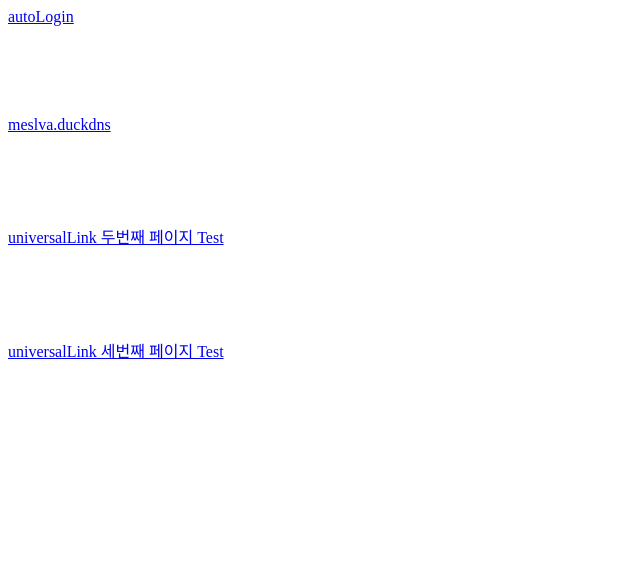
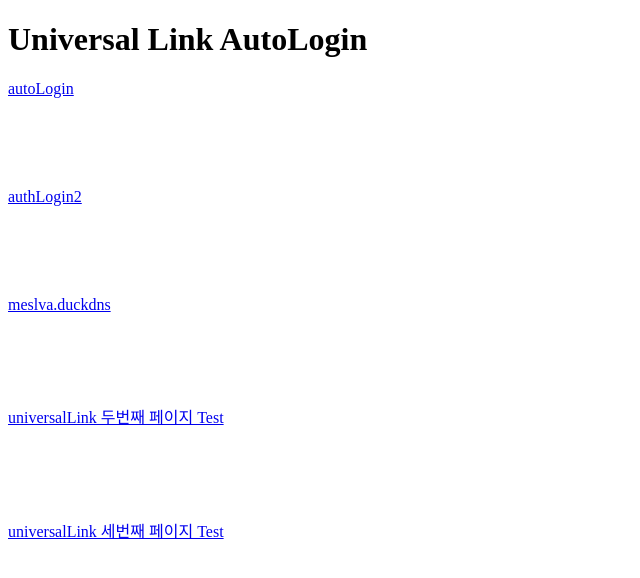
Before and after one commit to wodud1012/kjy_dir, a plain HTML site: page index.html in a window 1280 px wide. Shown: the whole page, without its empty margins (0-640 px from the left). Drawn offline with Linux system fonts and the light colour scheme.

Commit message:
uni Autologin

```diff
--- a/index.html
+++ b/index.html
@@ -42,8 +42,14 @@ function testError2() {
 <br/><br/><br/><br/>
 <a href="javascript:testError()"> 평가서 에러테스트</a>
 -->
+
+<h1>Universal Link AutoLogin</h1>
 <a href="https://s.ybmnet.co.kr/App//RunYBMNetApp/remote_login?corpcode=4WDSALg7CuiMBmZ0yygafw%3d%3d&userid=83pjU5iiT9fiWG87NFBdPg==&kname=i4vBN64GmYTeDuVAO0IRaQ==&link=h3m7PURRBR386BvIxKUsoPBvx6Rrwj22rba%2FBWps8BU%3D"> autoLogin</a>
 <br/><br/><br/><br/><br/><br/>
+<a href="https://s.ybmnet.co.kr/App//RunYBMNetApp/remote_login?corpcode=1NmvZvHrGWBfg5oekRalnw%3D%3D&userid=s1JaHiUejxZTv0h51XJQzA%3D%3D&kname=%2BRvRGMayypf1ezxZFOIsng%3D%3D&link=Ho%2BmlPzWcLgBHy1NteJyXS7kUdSduzLZZemVGJUsvS%2BPDFrACKwozEEpxgWBxyTVrOuM6BjToehH%2BJFWKFtAsw%3D%3D"> authLogin2</a>
+<br/><br/><br/><br/><br/><br/>
+
+
 <a href="https://meslva.duckdns.org/ulink/"> meslva.duckdns</a>
 <br/><br/><br/><br/><br/><br/>
 <a href="https://riossample.netlify.app/screen2?viewControllerNumber=2"> universalLink 두번째 페이지 Test</a>
```
